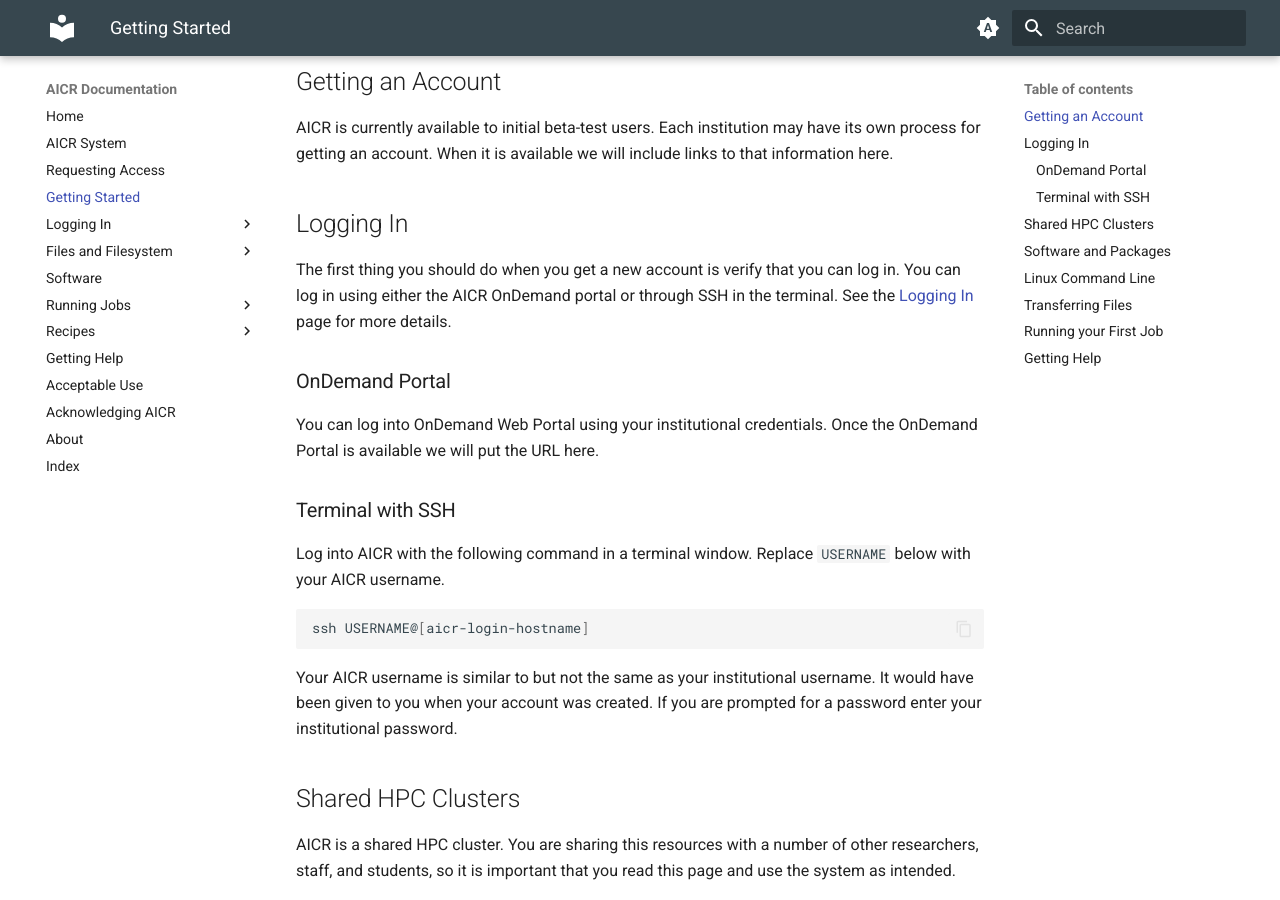
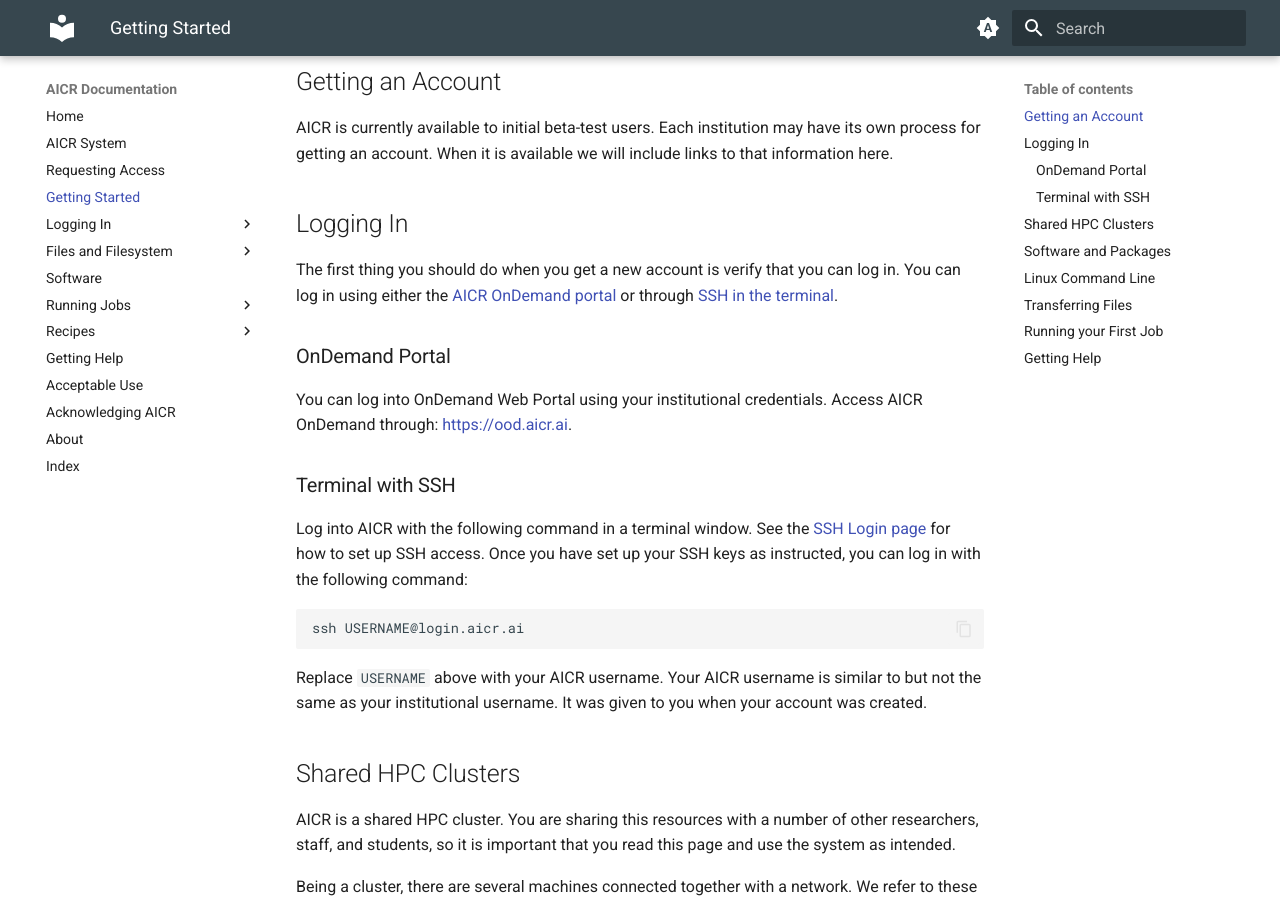
Before and after one commit to mghpcc/aicr-docs-edit, an MkDocs documentation site: the page built from docs/getting-started.md, in a window 1280 px wide and 900 px high, scrolled down 255 px. Built offline with MkDocs 1.6.1 and Material for MkDocs 9.7.7, drawn with Linux system fonts in a browser that asks for light colours; some of the changed text lies outside the part shown.

Commit message:
fix links to login pages

````diff
--- a/docs/getting-started.md
+++ b/docs/getting-started.md
@@ -17,24 +17,21 @@ AICR is currently available to initial beta-test users. Each institution may hav
 ## Logging In
 
 The first thing you should do when you get a new account is verify that
-you can log in. You can log in using either the AICR OnDemand portal or through SSH in the terminal. See the [Logging In](logging-in.md) page for more details.
+you can log in. You can log in using either the [AICR OnDemand portal](connecting/ondemand.md) or through [SSH in the terminal](logging-in.md).
 
 ### OnDemand Portal
 
-You can log into OnDemand Web Portal using your institutional credentials. Once the OnDemand Portal is available we will put the URL here.
-<!-- TODO: Add OnDemand URL -->
+You can log into OnDemand Web Portal using your institutional credentials. Access AICR OnDemand through: [https://ood.aicr.ai](https://ood.aicr.ai).
 
 ### Terminal with SSH
 
-Log into AICR with the following command in a terminal window. Replace `USERNAME` below with your AICR username.
+Log into AICR with the following command in a terminal window. See the [SSH Login page](logging-in.md) for how to set up SSH access. Once you have set up your SSH keys as instructed, you can log in with the following command:
 
 ```bash
-ssh USERNAME@[aicr-login-hostname]
+ssh USERNAME@login.aicr.ai
 ```
 
-<!-- TODO: Update with Login node hostname -->
-
-Your AICR username is similar to but not the same as your institutional username. It would have been given to you when your account was created. If you are prompted for a password enter your institutional password.
+Replace `USERNAME` above with your AICR username. Your AICR username is similar to but not the same as your institutional username. It was given to you when your account was created.
 
 ## Shared HPC Clusters
 
@@ -160,7 +157,7 @@ Finally, click on the box below for a list of Linux Commands. If you are new to
 ## Transferring Files
 
 One of the first tasks is to get your code, data, and any other files
-you need into your home directory on the system. Review the [Transferring Data](transferring-data.md) page for a full description of how to move data on and off AICR.
+you need into your home directory on the system. Review the [Transferring Data](files/transferring-data.md) page for a full description of how to move data on and off AICR.
 
 If your code is in github you can use git commands on the system to clone your repository
 to your home directory. The primary method we recommend for copying your files to and from AICR is through [Globus](https://www.globus.org/). You can also transfer your files from your computer using the OnDemand File Browser or by using the commands `scp` or `rsync`.
@@ -170,26 +167,20 @@ You can use `scp` or `rsync` from the command line on your local computer. Both
 To transfer a file from your computer to AICR:
 
 ``` bash
-scp <local-file-name> USERNAME@[aicr-login-hostname]:<path-to-aicr-dir>
+scp <local-file-name> USERNAME@login.aicr.ai:<path-to-aicr-dir>
 ```
-
-<!-- TODO: Update with Login node hostname -->
 
 To transfer a file from AICR to your computer:
 
 ``` bash
-scp USERNAME@[aicr-login-hostname]:<path-to-aicr-dir>/<file-name> <path-to-local-dest>
+scp USERNAME@login.aicr.ai:<path-to-aicr-dir>/<file-name> <path-to-local-dest>
 ```
-
-<!-- TODO: Update with Login node hostname -->
 
 Similar to `cp`, use the `-r` flag to copy over an entire directory and its contents.
 
 ``` bash
-scp -r <local-dir-name> USERNAME@[aicr-login-hostname]:<path-to-aicr-dir>
+scp -r <local-dir-name> USERNAME@login.aicr.ai:<path-to-aicr-dir>
 ```
-
-<!-- TODO: Update with Login node hostname -->
 
 The `rsync` command can be used similarly and has some additional flags you can use. It also can be used to transfer only new or modified files to the destination, which makes it easy to keep a directory in "sync".
 
````
Also changed, not shown: other parts of docs/getting-started.md (+1 -3 lines).
